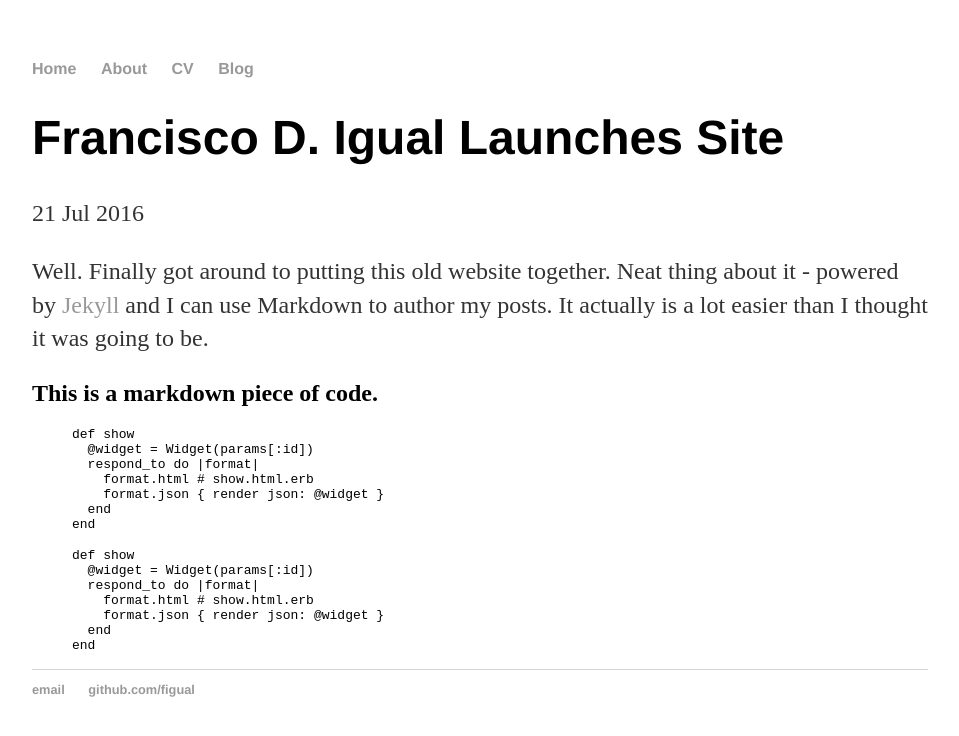
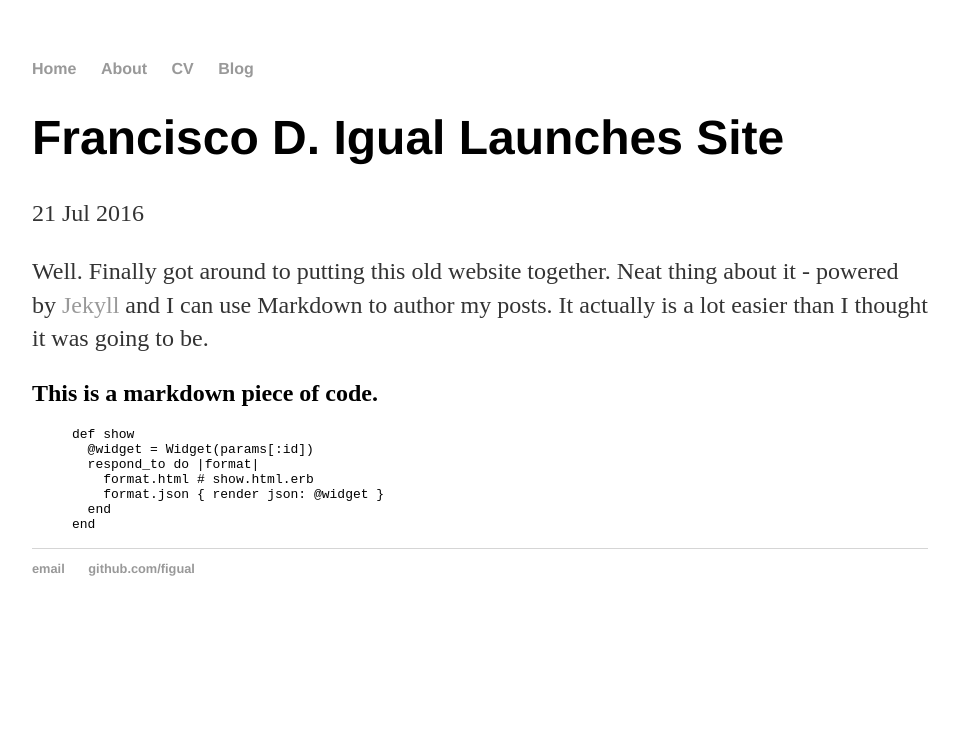
Before and after one commit to figual/figual.github.io_bkp, a Jekyll site: the page built from _posts/2016-07-21-francisco-igual-site-launched.md, in a window 1280 px wide. Shown: the top 736 px of the page, without its empty margins (160-1119 px from the left). Built offline with Jekyll 4.4.1, drawn with Linux system fonts in a browser that asks for light colours.

Commit message:
Testing Markdown code.

```diff
--- a/_posts/2016-07-21-francisco-igual-site-launched.md
+++ b/_posts/2016-07-21-francisco-igual-site-launched.md
@@ -16,12 +16,4 @@
     format.json { render json: @widget }
   end
 end
-{% endhighlight %}{% highlight ruby %}
-def show
-  @widget = Widget(params[:id])
-  respond_to do |format|
-    format.html # show.html.erb
-    format.json { render json: @widget }
-  end
-end
 {% endhighlight %}
```
